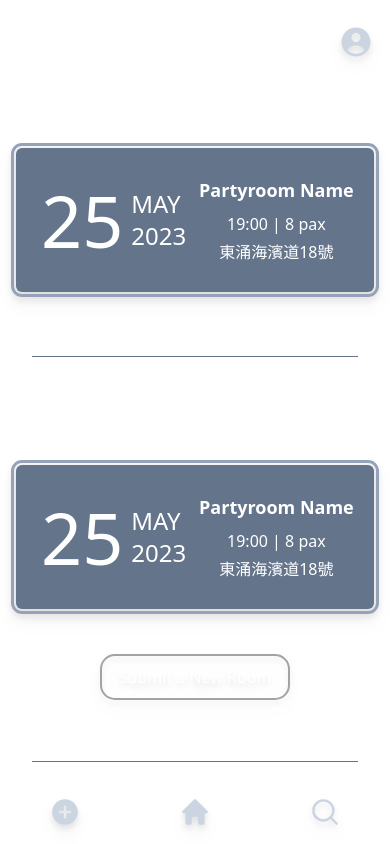
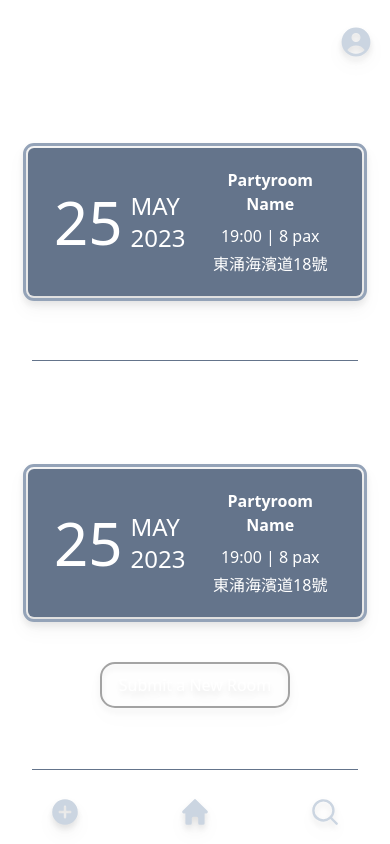
Before and after one commit to onu941/c25-capstone-project-kb, a React (Vite) app in the folder vite-client/: page /landing in a window 390 px wide. Built offline with nearby package versions, Linux system fonts and the light colour scheme; sample sign-in values are in the browser's storage.

Commit message:
responsive classes

```diff
--- a/vite-client/src/components/minicomponents/Cards.tsx
+++ b/vite-client/src/components/minicomponents/Cards.tsx
@@ -19,9 +19,9 @@ interface CardProps {
 export function BookingCard(props: CardProps) {
   return (
     <div className="flex place-content-center">
-      <div className="bg-slate-500 w-11/12 place-content-center place-items-center px-4 py-7 mb-6 rounded-md columns-2 flex drop-shadow-lg outline outline-offset-2 outline-slate-400">
+      <div className="bg-slate-500 md:w-96 md:px-4 px-6 md:py-7 py-5 mb-6 rounded-md columns-2 flex drop-shadow-lg outline outline-offset-2 outline-slate-400 gap-4">
         <div className="w-full flex place-content-center columns-2">
-          <div className="w-fit flex place-content-end place-items-center pr-2 text-7xl">
+          <div className="w-fit flex place-content-end place-items-center pr-2 md:text-7xl text-6xl">
             {props.date}
           </div>
           <div className="w-fit flex flex-col text-2xl place-content-center">
@@ -30,11 +30,15 @@ export function BookingCard(props: CardProps) {
           </div>
         </div>
         <div className="w-full flex flex-col place-content-center place-items-center">
-          <div className="font-semibold text-lg mb-2">{props.name}</div>
-          <div className="text-md mb-1">
+          <div className="font-semibold md:text-lg text-base mb-2 text-center">
+            {props.name}
+          </div>
+          <div className="md:text-base text-base mb-1">
             {props.time} | {props.pax} pax
           </div>
-          <div>{props.address}</div>
+          <div className="md:text-base text-base text-center">
+            {props.address}
+          </div>
         </div>
       </div>
     </div>
--- a/vite-client/src/components/minicomponents/Headers.tsx
+++ b/vite-client/src/components/minicomponents/Headers.tsx
@@ -22,7 +22,7 @@ export function AppHeader(props: HeaderProps) {
 
 export function BodyHeader(props: HeaderProps) {
   return (
-    <div className="header px-4 pt-6 justify-between flex flex-row text-lg font-extralight mb-6">
+    <div className="px-6 md:px-32 pt-6 justify-between flex flex-row text-lg font-extralight mb-6">
       {props.title}
     </div>
   );
```
